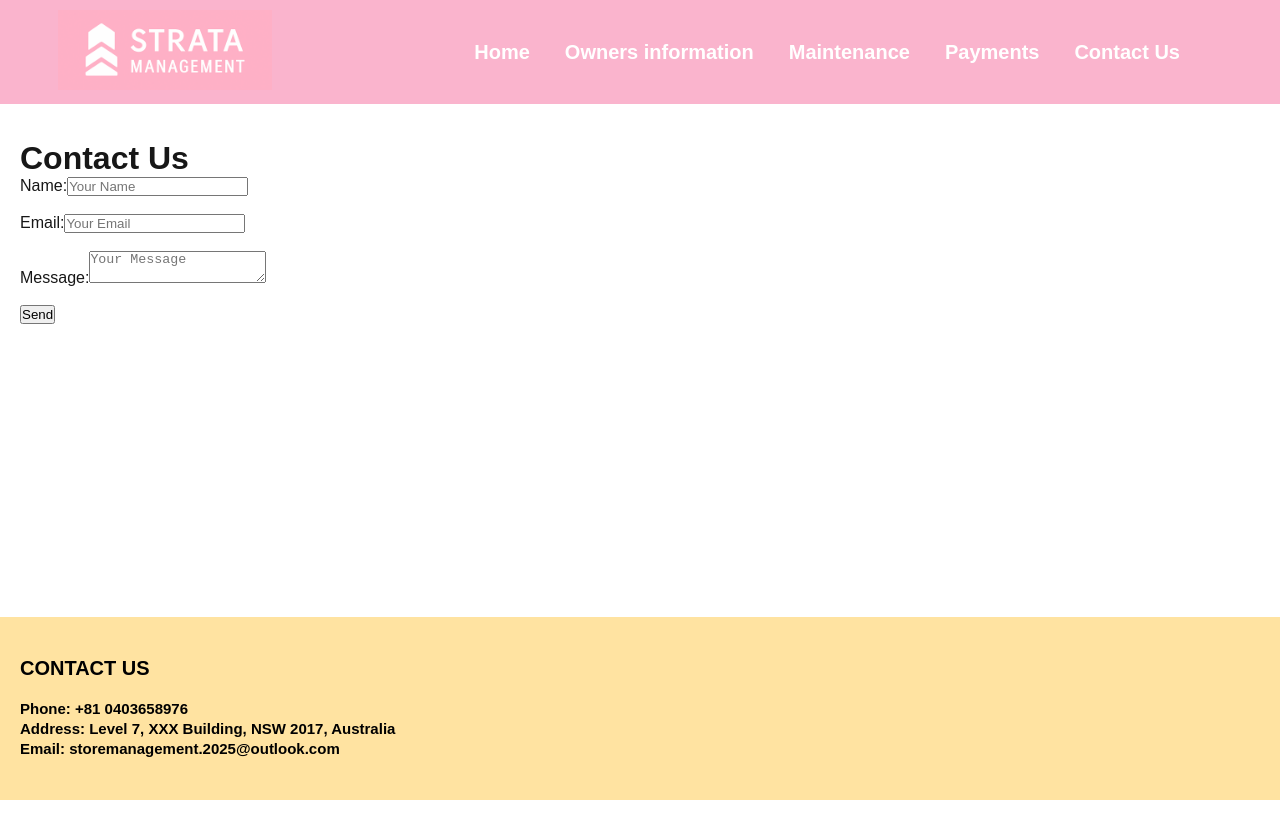
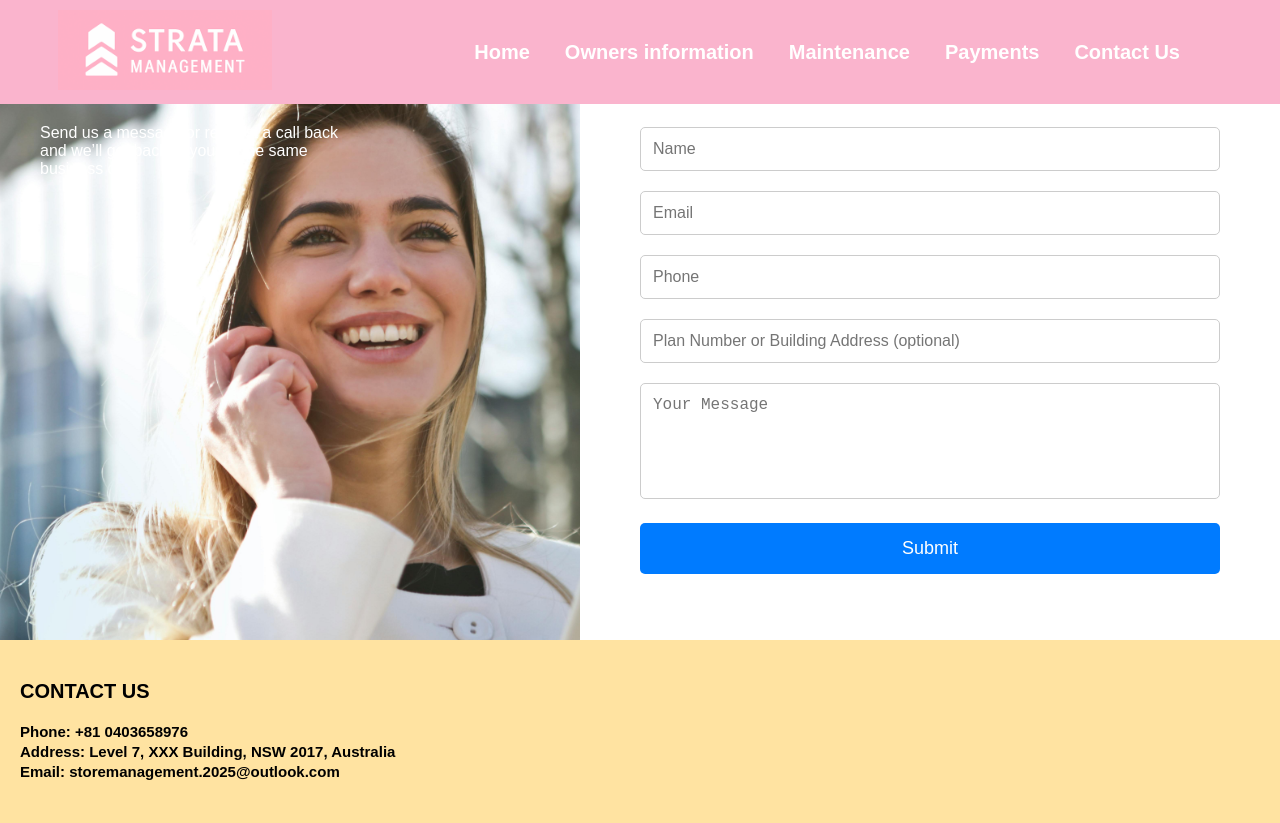
Before and after one commit to kcui07/strata-management, a Next.js app: page /contact in a window 1280 px wide. Before the commit the page ends 800 px from the top, so only its background shows below. Built offline with nearby package versions, Linux system fonts and the light colour scheme.

Commit message:
feat: redesign Contact Us page with new image and layout

```diff
--- a/pages/contact.js
+++ b/pages/contact.js
@@ -1,36 +1,74 @@
 import Header from '../components/Header';
 import Footer from "../components/Footer";
+import Image from 'next/image';
 
 export default function Contact() {
   return (
     <>
       <Header />
-      <main
-        className="main-content"
-        style={{
-          padding: '20px',
-          marginTop: '120px',
-          minHeight: 'calc(100vh - 400px)'
-        }}
-      >
-        <h1>Contact Us</h1>
-        <form>
-          <label>Name:
-            <input type="text" placeholder="Your Name" />
-          </label><br/><br/>
 
-          <label>Email:
-            <input type="email" placeholder="Your Email" />
-          </label><br/><br/>
+      <div style={{ display: 'flex', flexWrap: 'wrap', minHeight: '80vh' }}>
 
-          <label>Message:
-            <textarea placeholder="Your Message"></textarea>
-          </label><br/><br/>
+        <div style={{ flex: '1', minWidth: '300px', position: 'relative' }}>
+          <Image
+            src="/contact.jpg"
+            alt="Contact Us Background"
+            layout="fill"
+            objectFit="cover"
+          />
+          <div style={{ position: 'absolute', color: 'white', padding: '40px', top: 0, left: 0 }}>
+            <h3>GET IN TOUCH</h3>
+            <h1 style={{ fontSize: '36px', fontWeight: 'bold' }}>WE’RE HERE TO HELP.</h1>
+            <p style={{ maxWidth: '300px', marginTop: '20px' }}>
+              Send us a message or request a call back and we’ll get back to you on the same business day.
+            </p>
+          </div>
+        </div>
 
-          <button type="submit">Send</button>
-        </form>
-      </main>
+        <div style={{ flex: '1', minWidth: '300px', padding: '60px' }}>
+          <h2 style={{ fontSize: '32px', fontWeight: 'bold', marginBottom: '30px' }}>Get in touch</h2>
+          <form>
+            <div style={{ marginBottom: '20px' }}>
+              <input type="text" placeholder="Name" style={inputStyle} />
+            </div>
+            <div style={{ marginBottom: '20px' }}>
+              <input type="email" placeholder="Email" style={inputStyle} />
+            </div>
+            <div style={{ marginBottom: '20px' }}>
+              <input type="text" placeholder="Phone" style={inputStyle} />
+            </div>
+            <div style={{ marginBottom: '20px' }}>
+              <input type="text" placeholder="Plan Number or Building Address (optional)" style={inputStyle} />
+            </div>
+            <div style={{ marginBottom: '20px' }}>
+              <textarea placeholder="Your Message" rows="5" style={{ ...inputStyle, resize: 'none' }}></textarea>
+            </div>
+
+            <button type="submit" style={{
+              width: '100%',
+              padding: '15px',
+              backgroundColor: '#007BFF',
+              color: 'white',
+              border: 'none',
+              borderRadius: '5px',
+              fontSize: '18px',
+              cursor: 'pointer'
+            }}>
+              Submit
+            </button>
+          </form>
+        </div>
+      </div>
+
       <Footer />
     </>
-  );
+  )
 }
+
+const inputStyle = {
+  width: '100%',
+  padding: '12px',
+  borderRadius: '5px',
+  border: '1px solid #ccc',
+  fontSize: '16px'
+};
```
Also changed, not shown: public/contact.jpg (added).
